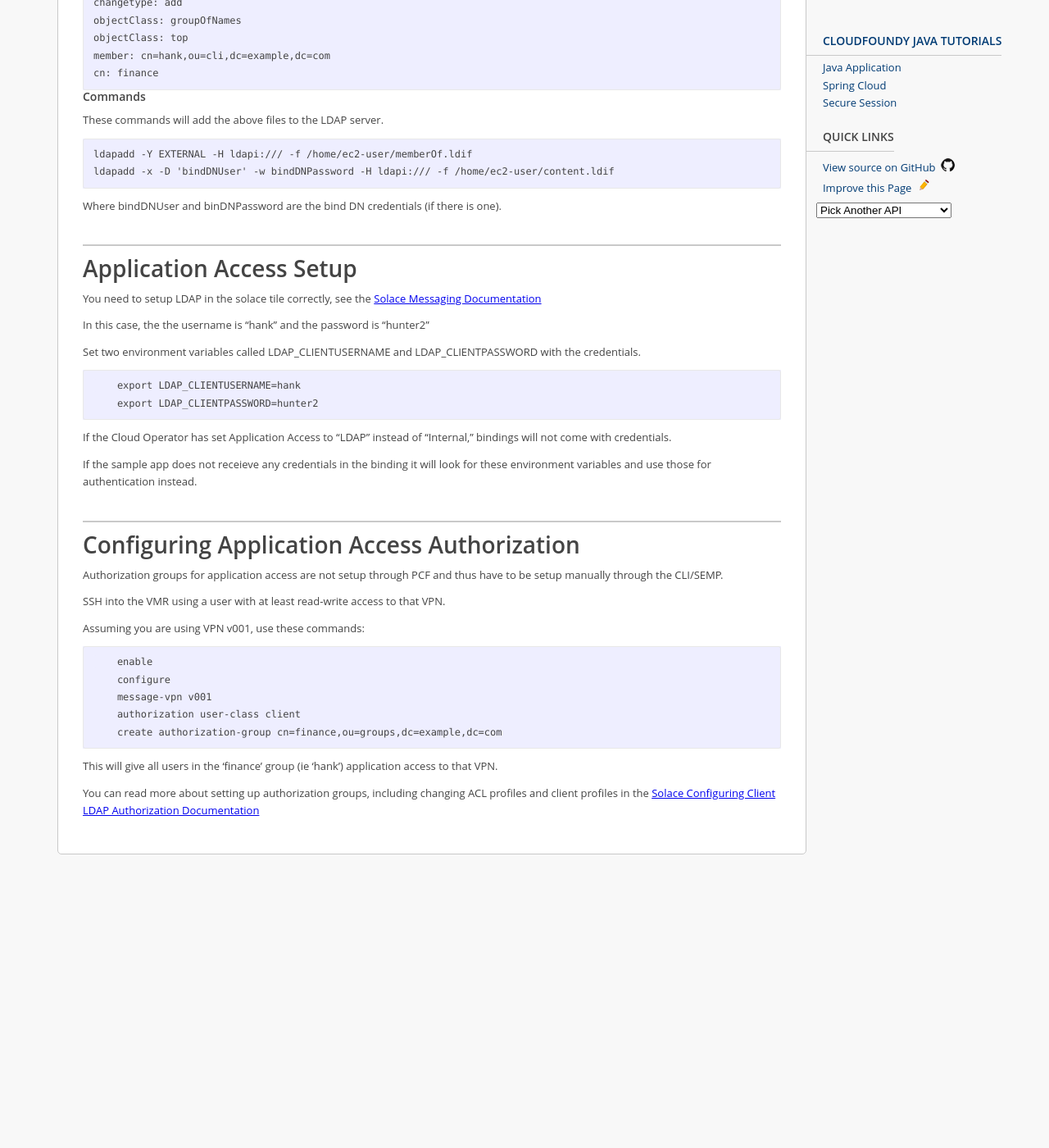
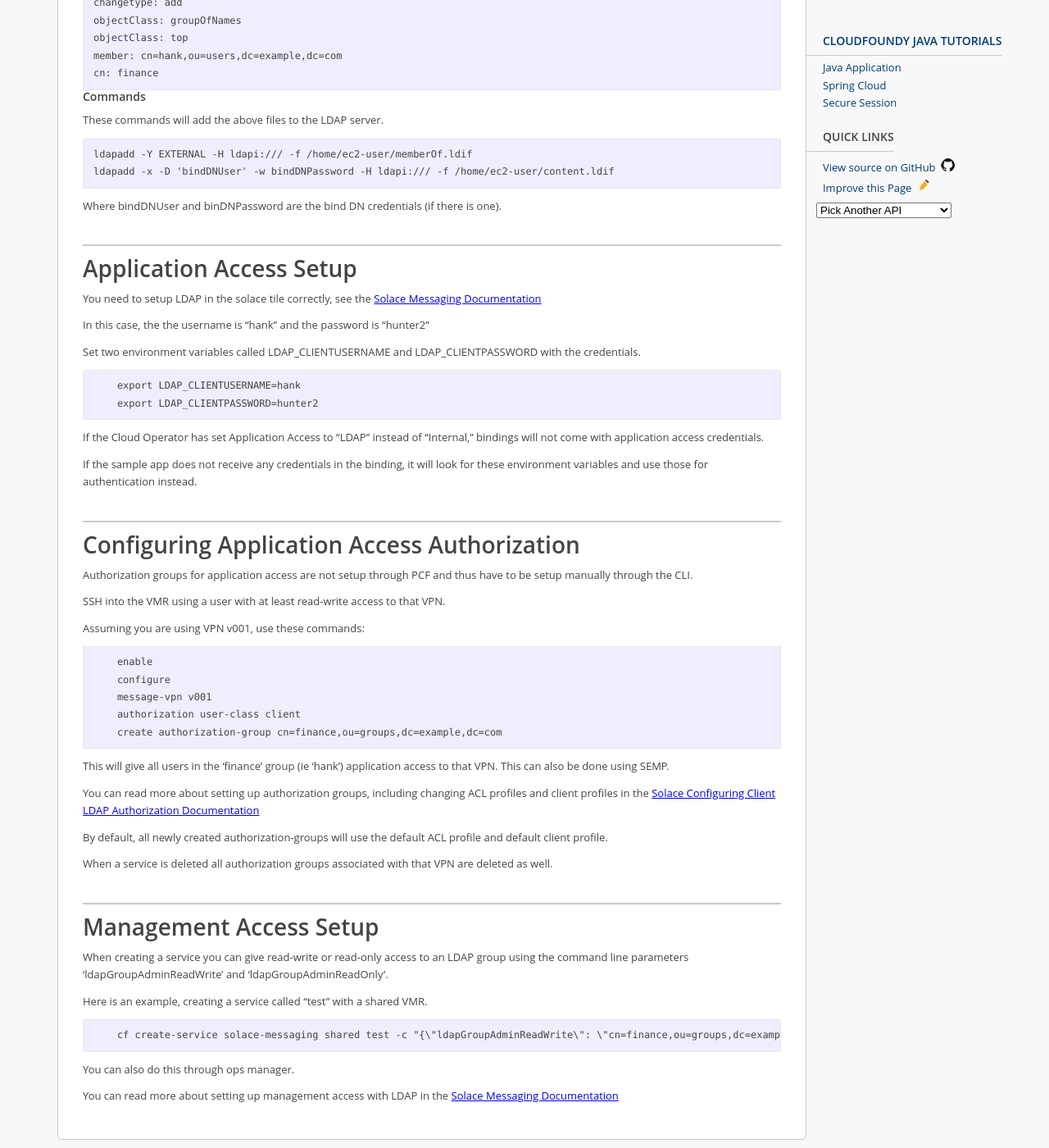
Before and after one commit to SolaceSamples/solace-samples-cloudfoundry-java, a Jekyll site: the page built from docs/_tutorials/ldap.md, in a window 1280 px wide and 1400 px high, scrolled down 1938 px. Shown: the whole window at 82% size. Built offline with Jekyll 4.4.1, drawn with Linux system fonts in a browser that asks for light colours; before the commit the page ends 2990 px from its top, so only the background shows below that; some of the changed text lies outside the part shown.

Commit message:
Added information on setting up management access

````diff
--- a/docs/_config.yml
+++ b/docs/_config.yml
@@ -15,6 +15,7 @@ links-pubsub-tutorial: http://dev.solace.com/get-started/java-tutorials/publish-
 links-tls-client: http://docs.solace.com/Solace-Messaging-APIs/Creating-Secure-Sessions.htm
 links-tls-server: https://docs.pivotal.io/solace-messaging/installing.html#configure
 links-ldap-settings: https://docs.pivotal.io/solace-messaging/installing.html#optional_ldap_settings
+links-ldap-management-settings: https://docs.pivotal.io/solace-messaging/installing.html#optional_management_access
 links-client-ldap-authorization: http://docs.solace.com/Configuring-and-Managing-Routers/Configuring-LDAP-Groups.htm
 links-vcap: http://docs.pivotal.io/solace-messaging/credentials.html
 links-configuring-connection: http://docs.solace.com/Solace-Messaging-APIs/Configuring-Connection-T.htm
--- a/docs/_tutorials/ldap.md
+++ b/docs/_tutorials/ldap.md
@@ -67,11 +67,11 @@ objectClass: top
 objectClass: organization
 o: example
 
-dn: ou=cli,dc=example,dc=com
+dn: ou=users,dc=example,dc=com
 changetype: add
 objectClass: organizationalUnit
 objectClass: top
-ou: cli
+ou: users
 
 dn: ou=groups,dc=example,dc=com
 changetype: add
@@ -79,7 +79,7 @@ objectClass: organizationalUnit
 objectClass: top
 ou: groups
 
-dn: cn=hank,ou=cli,dc=example,dc=com
+dn: cn=hank,ou=users,dc=example,dc=com
 changetype: add
 objectClass: organizationalPerson
 objectClass: person
@@ -92,7 +92,7 @@ dn: cn=finance,ou=groups,dc=example,dc=com
 changetype: add
 objectClass: groupOfNames
 objectClass: top
-member: cn=hank,ou=cli,dc=example,dc=com
+member: cn=hank,ou=users,dc=example,dc=com
 cn: finance
 ```
 #### Commands
@@ -119,13 +119,13 @@ Set two environment variables called LDAP_CLIENTUSERNAME and LDAP_CLIENTPASSWORD
     export LDAP_CLIENTPASSWORD=hunter2
 ```
 
-If the Cloud Operator has set Application Access to "LDAP" instead of "Internal," bindings will not come with credentials.
+If the Cloud Operator has set Application Access to "LDAP" instead of "Internal," bindings will not come with application access credentials.
 
-If the sample app does not receieve any credentials in the binding it will look for these environment variables and use those for authentication instead.
+If the sample app does not receive any credentials in the binding, it will look for these environment variables and use those for authentication instead.
 
 ## Configuring Application Access Authorization
 
-Authorization groups for application access are not setup through PCF and thus have to be setup manually through the CLI/SEMP.
+Authorization groups for application access are not setup through PCF and thus have to be setup manually through the CLI.
 
 SSH into the VMR using a user with at least read-write access to that VPN.
 
@@ -138,6 +138,24 @@ Assuming you are using VPN v001, use these commands:
     create authorization-group cn=finance,ou=groups,dc=example,dc=com
 ```
 
-This will give all users in the 'finance' group (ie 'hank') application access to that VPN.
+This will give all users in the 'finance' group (ie 'hank') application access to that VPN. This can also be done using SEMP.
 
 You can read more about setting up authorization groups, including changing ACL profiles and client profiles in the [Solace Configuring Client LDAP Authorization Documentation]({{ site.links-client-ldap-authorization }})
+
+By default, all newly created authorization-groups will use the default ACL profile and default client profile.
+
+When a service is deleted all authorization groups associated with that VPN are deleted as well.
+
+## Management Access Setup
+
+When creating a service you can give read-write or read-only access to an LDAP group using the command line parameters 'ldapGroupAdminReadWrite' and 'ldapGroupAdminReadOnly'.
+
+Here is an example, creating a service called "test" with a shared VMR.
+
+```
+    cf create-service solace-messaging shared test -c "{\"ldapGroupAdminReadWrite\": \"cn=finance,ou=groups,dc=example,dc=com\"}"
+```
+
+You can also do this through ops manager.
+
+You can read more about setting up management access with LDAP in the [Solace Messaging Documentation]({{ site.links-ldap-management-settings }})
````
